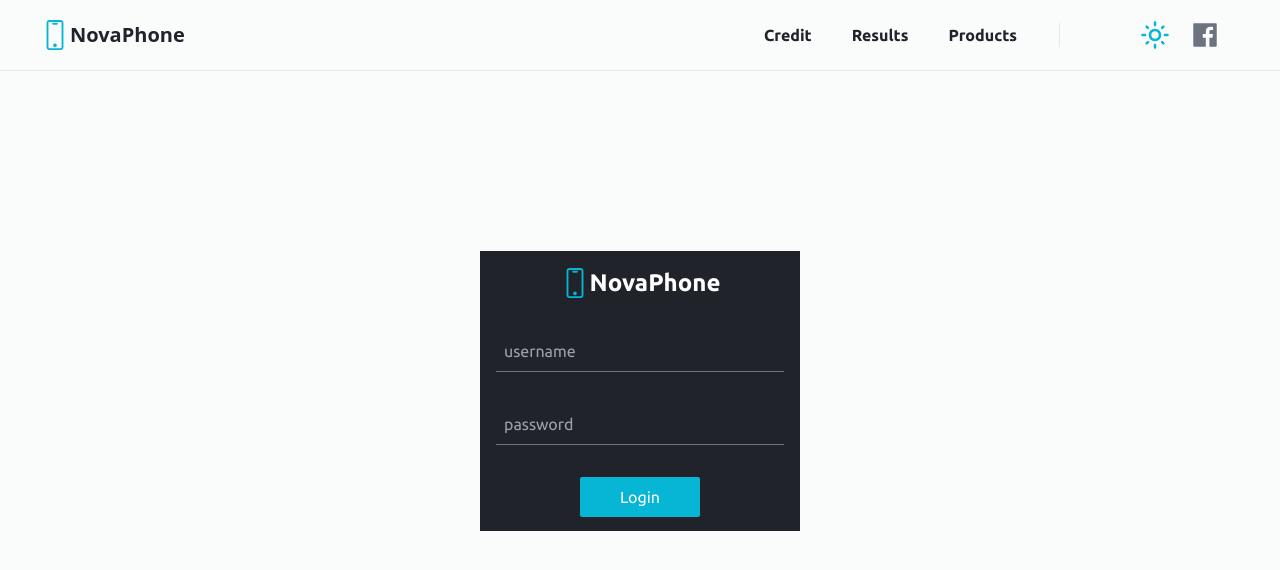
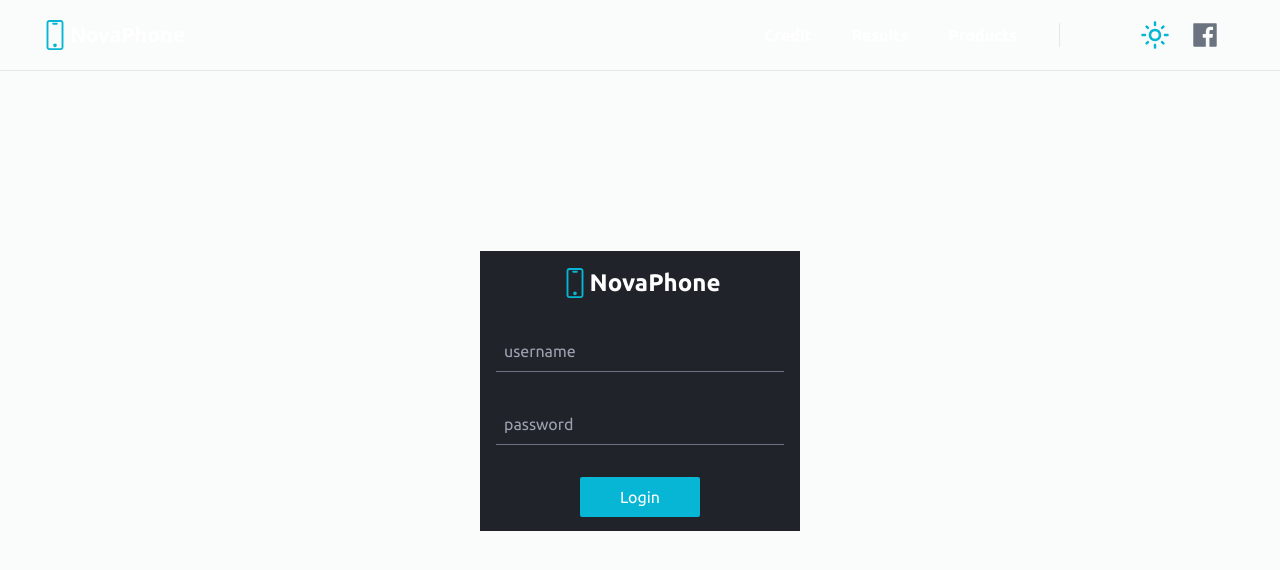
Before and after one commit to houariDz95/nova-dashboard, a Next.js app: page /login in a window 1280 px wide. Shown: the top 570 px of the page. Built offline with nearby package versions, Linux system fonts and the light colour scheme.

Commit message:
change color

```diff
--- a/pages/login.js
+++ b/pages/login.js
@@ -24,7 +24,7 @@
 
   return(
     <div className={darkMode ? "dark" : ""} style={{height: "100vh"}}>
-      <div className="h-full w-screen bg-main-bg dark:bg-main-dark-bg text-[#20232A] dark:text-white  ">
+      <div className="h-full w-screen bg-main-bg dark:bg-main-dark-bg dark:text-[#20232A] text-white  ">
       <Navbar setDarkMode={setDarkMode} darkMode={darkMode} />
         <div className="h-[80%] w-full flex items-center justify-center">
         <form className="w-[320px] h-[280px] p-4 flex flex-col dark:bg-main-bg bg-main-dark-bg items-center gap-8">
```
